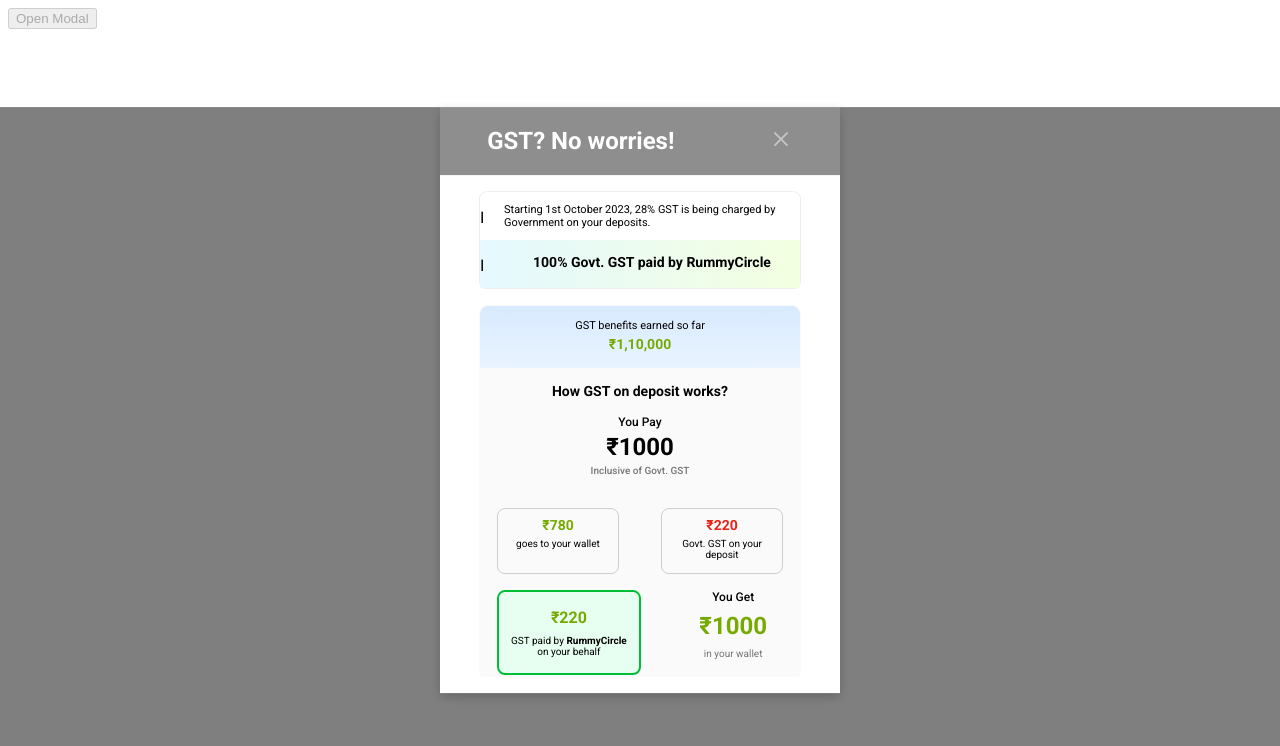
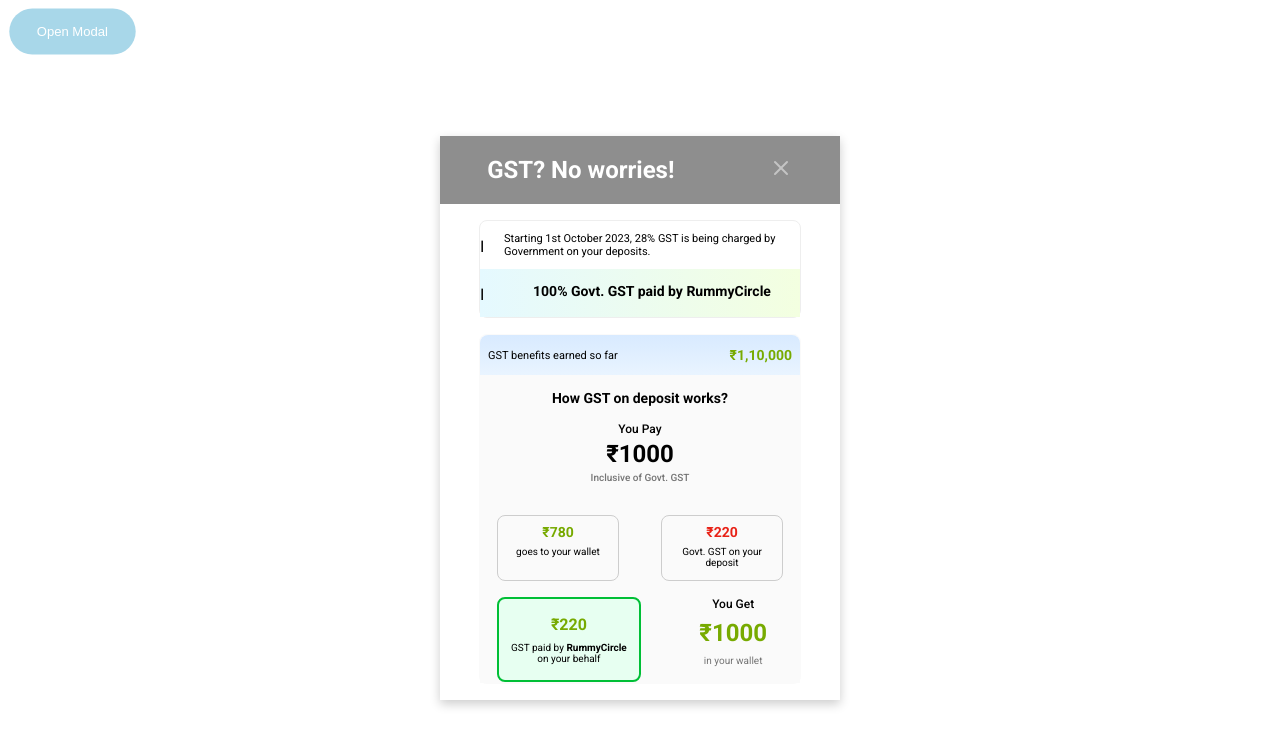
Before and after one commit to mohdsahil36/Games24x7, a React (Vite) app: page / in a window 1280 px wide. Both pictures are taken after a click on the button "Open Modal". Shown: the top 746 px of the page. Built offline with nearby package versions, Linux system fonts and the light colour scheme.

Commit message:
styling updates commit

```diff
--- a/src/App.css
+++ b/src/App.css
@@ -1,3 +1,36 @@
+.open-modal-btn {
+  padding: 1rem 1.75rem;
+  border-radius: 2rem;
+  background-color: rgb(83, 176, 212);
+  border: none;
+  color: white;
+  text-transform: capitalize;
+  cursor: pointer;
+  transition: background-color 0.3s ease, transform 0.3s ease, box-shadow 0.3s ease;
+}
+
+.open-modal-btn:disabled {
+  background-color: rgba(83, 176, 212, 0.5);
+  cursor: not-allowed;
+  transform: scale(0.98);
+}
+
+.open-modal-btn:hover:enabled {
+  background-color: rgb(60, 150, 180);
+  transform: scale(1.05);
+  box-shadow: 0 4px 12px rgba(0, 0, 0, 0.2);
+}
+
+.open-modal-btn:active:enabled {
+  transform: scale(0.95);
+}
+
+.open-modal-btn:focus:enabled {
+  outline: none;
+  box-shadow: 0 0 0 4px rgba(83, 176, 212, 0.5);
+}
+
+
 .modal-container {
   position: fixed;
   bottom: 0;
@@ -8,6 +41,7 @@
   display: flex;
   justify-content: center;
   align-items: flex-end;
+  transition: opacity 0.3s ease-in-out, transform 0.3s ease-in-out;
 }
 
 .modal-overlay {
@@ -16,8 +50,10 @@
   left: 0;
   width: 100%;
   height: 100vh;
-  background-color: rgba(0, 0, 0, 0.5);
+  background-color: rgb(34, 34, 34);
   z-index: 1;
+  opacity: 0;
+  transition: opacity 0.3s ease-in-out;
 }
 
 .modal-content {
@@ -28,9 +64,10 @@
   max-width: 100%;
   padding: 1rem;
   z-index: 2;
-  animation: slide-up 0.3s ease-out;
+  animation: slide-up 0.3s ease-in-out;
   box-shadow: 0 4px 10px rgba(0, 0, 0, 0.2);
   overflow-y: auto;
+  transition: opacity 0.3s ease-in-out, transform 0.3s ease-in-out;
 }
 
 @keyframes slide-up {
@@ -42,13 +79,21 @@
   }
 }
 
+@keyframes slide-down {
+  from {
+    transform: translateY(0);
+  }
+  to {
+    transform: translateY(100%);
+  }
+}
+
 @media (min-width: 576px) {
   .modal-container {
     bottom: auto;
     top: 50%;
     left: 50%;
     transform: translate(-50%, -50%);
-    height: auto;
   }
 
   .modal-content {
@@ -57,3 +102,17 @@
     padding: 0;
   }
 }
+
+.modal-container.fade-out {
+  opacity: 0;
+  transform: translateY(100%);
+}
+
+.modal-content.fade-out {
+  opacity: 0;
+  transform: translateY(100%);
+}
+
+.modal-overlay.fade-out {
+  opacity: 0;
+}
--- a/src/App.jsx
+++ b/src/App.jsx
@@ -4,23 +4,34 @@
 
 function App() {
   const [isModalOpen, setIsModalOpen] = useState(false);
+  const [isExiting, setIsExiting] = useState(false);
 
   const openModal = () => setIsModalOpen(true);
-  const closeModal = () => setIsModalOpen(false);
+
+  const closeModal = () => {
+    setIsExiting(true);
+    setTimeout(() => {
+      setIsModalOpen(false);
+      setIsExiting(false);
+    }, 300);
+  };
 
   return (
     <>
-      <button
-        className="open-modal-btn"
-        onClick={openModal}
-        disabled={isModalOpen} // Disable the button when the modal is open
-      >
+      <button className="open-modal-btn" onClick={openModal} disabled={isModalOpen}>
         Open Modal
       </button>
       {isModalOpen && (
-        <div className="modal-container">
-          <div className="modal-overlay" onClick={closeModal}></div>
-          <div className="modal-content">
+        <div
+          className={`modal-container ${isExiting ? 'fade-out' : ''}`}
+          onClick={(e) => {
+            if (e.target.classList.contains('modal-overlay')) {
+              closeModal();
+            }
+          }}
+        >
+          <div className={`modal-overlay ${isExiting ? 'fade-out' : ''}`}></div>
+          <div className={`modal-content ${isExiting ? 'fade-out' : ''}`}>
             <Modal closeModal={closeModal} />
           </div>
         </div>
--- a/src/components/GST-modal/BreakDown/Benefits/Benefits.scss
+++ b/src/components/GST-modal/BreakDown/Benefits/Benefits.scss
@@ -9,10 +9,22 @@
       margin-bottom: 0;
     }
     .benefits-amt{
-        margin-top: 0.25rem;
+        margin: 0.25rem 0;
         color: #77AA00;
         font-size: 0.875rem;
         text-align: center;
         font-weight: 700;
     }
 }
+
+@media (min-width: 576px) {
+  .benefits-header{
+      display: flex;
+      align-items: center;
+      justify-content: space-between;
+      padding: 0.5rem;
+    }
+    .benefits-headline{
+      margin: 0;
+    }
+}
--- a/src/components/GST-modal/Modal.scss
+++ b/src/components/GST-modal/Modal.scss
@@ -1,31 +1,38 @@
-.healine {
-    text-align: center;
-    font-weight: 500;
-  }
 .data-modal {
   width: 22.5rem;
   display: flex;
   flex-direction: column;
   align-items: center;
+
+  .headlineAndCancel {
+    display: flex;
+    align-items: center;
+
+    .healine {
+      text-align: center;
+      font-weight: 500;
     }
 
-  .headlineAndCancel{
-    display: flex;
-    align-items: center;
+    .close-modal {
+      color: rgba(196, 196, 196, 1);
+
+      &:hover {
+        cursor: pointer;
       }
-  .close-modal{
-    color: rgba(196, 196, 196, 1);
+    }
+  }
 }
 
 @media (min-width: 576px) {
-    .headlineAndCancel{
+  .headlineAndCancel {
     background-color: rgba(142, 142, 142, 1);
     color: white;
     width: 100%;
     justify-content: space-around;
     margin-bottom: 1rem;
   }
-      .data-modal{
+
+  .data-modal {
     width: 100%;
   }
 }
```
Lines whose indentation alone changed are shown as unchanged.
